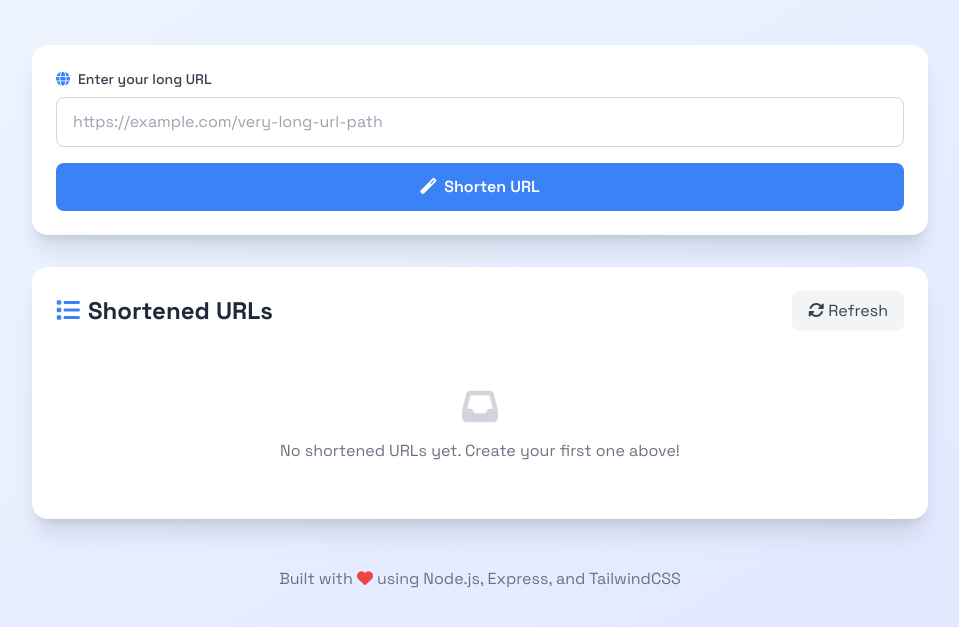
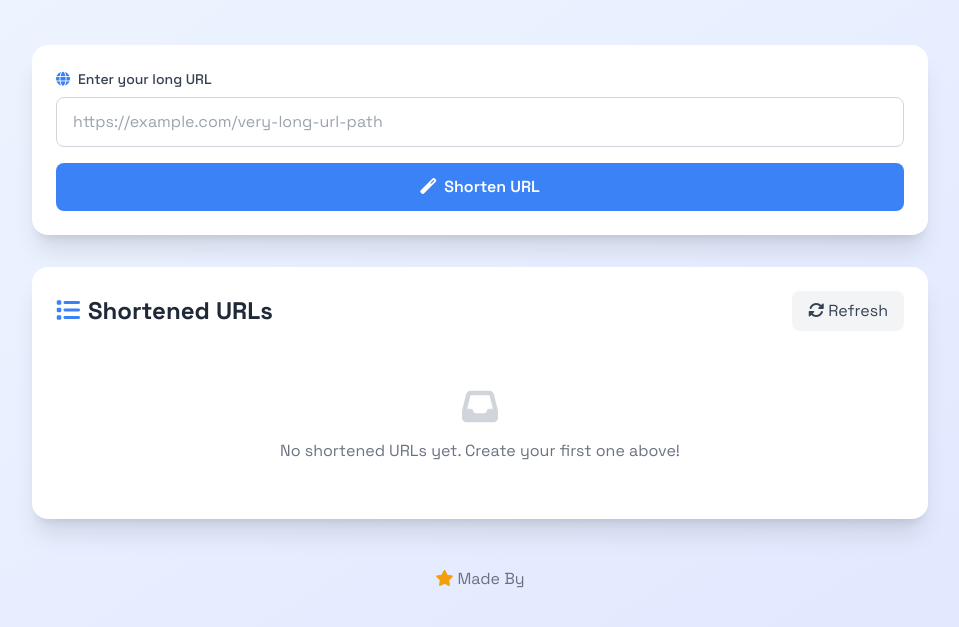
Before and after one commit to ShinWolf-Subject/url-shortener, a website: page public/index.html in a window 1280 px wide. Shown: the part 129-756 px from the top of the page, without its empty margins (160-1119 px from the left). Drawn offline with nearby package versions, Linux system fonts and the light colour scheme; no server answers.

Commit message:
Update Index.html

```diff
--- a/public/index.html
+++ b/public/index.html
@@ -91,7 +91,6 @@
           </div>
         </div>
 
-        <!-- URL List -->
         <div class="bg-white rounded-2xl shadow-xl p-6">
           <div class="flex items-center justify-between mb-6">
             <h2 class="text-2xl font-bold text-gray-800">
@@ -106,7 +105,6 @@
           </div>
 
           <div id="urlList" class="space-y-3">
-            <!-- URLs will be loaded here -->
           </div>
 
           <div id="emptyState" class="text-center py-8">
@@ -116,13 +114,11 @@
         </div>
       </div>
 
-      <!-- Footer -->
       <footer class="text-center mt-12 text-gray-500">
-        <p>Built with <i class="fas fa-heart text-red-500"></i> using Node.js, Express, and TailwindCSS</p>
+        <p><i class="fas fa-star text-amber-500 mr-1"></i>Made By <a href="https://t.me/Nine12fq" class="text-blue-400 font-extrabold underline underline-offset-2"></a></p>
       </footer>
     </div>
 
-    <!-- Toast Notification -->
     <div id="toast" class="fixed bottom-4 right-4 bg-gray-800 text-white px-6 py-3 rounded-lg shadow-lg transform translate-y-16 transition-transform duration-300">
       <span id="toastMessage"></span>
     </div>
```
